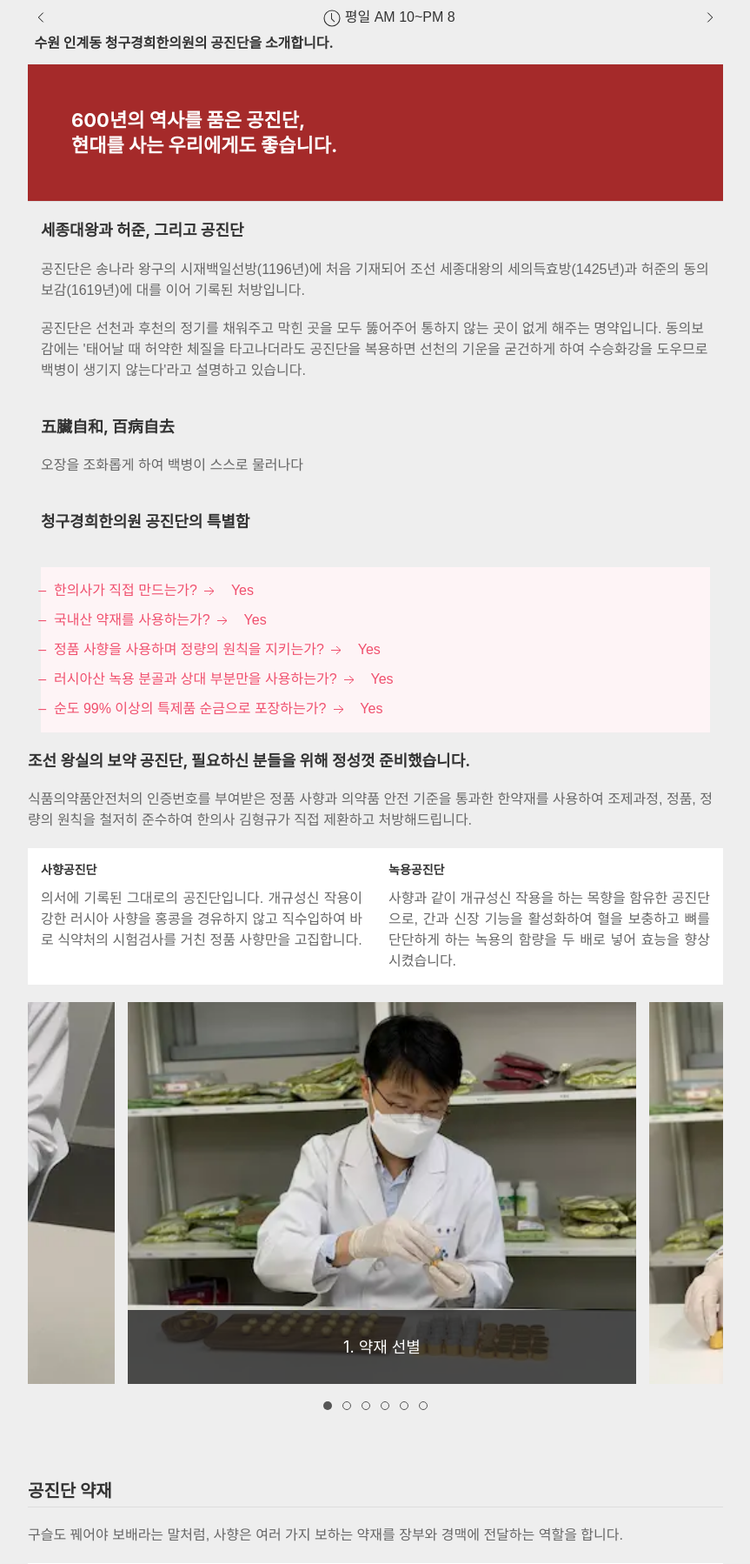
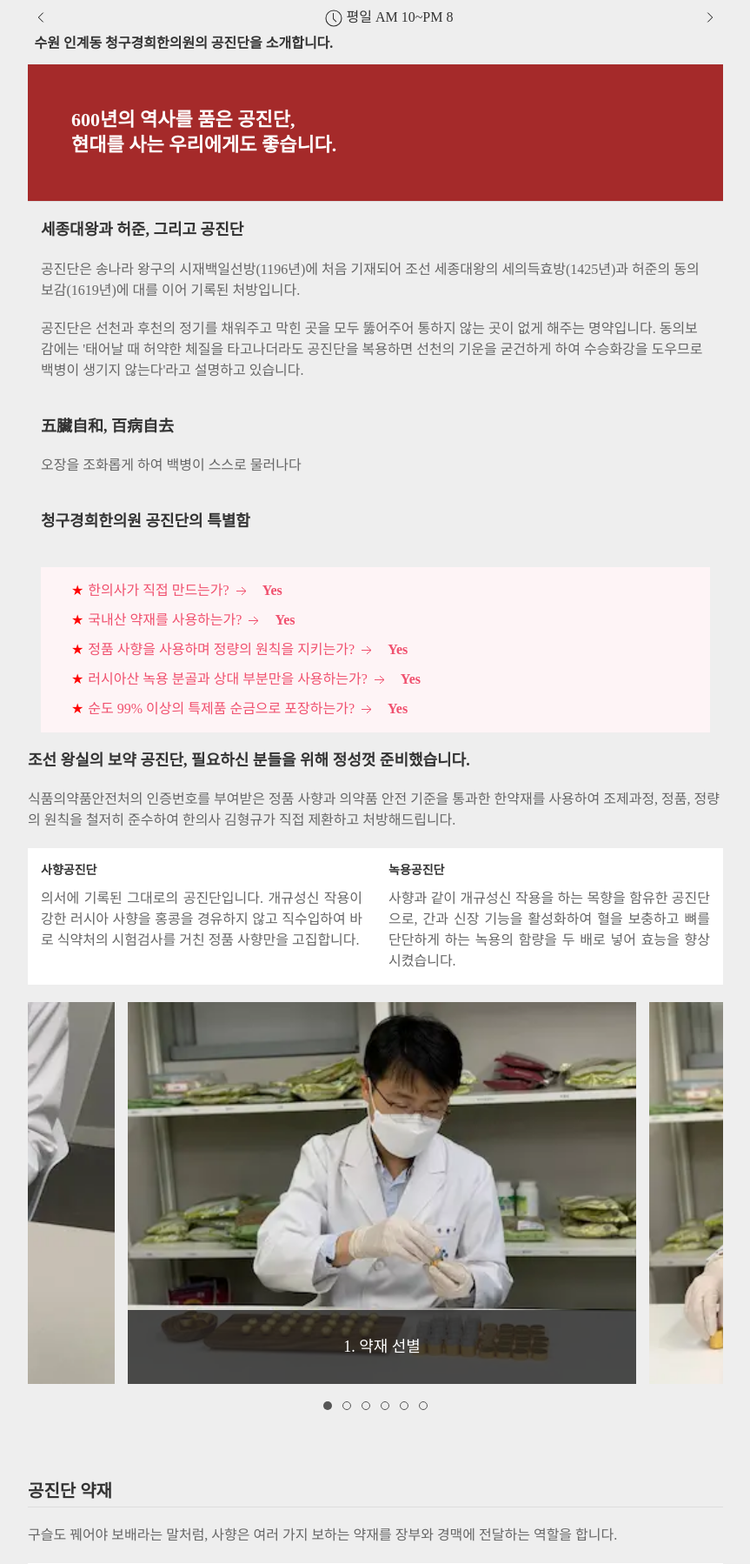
Before and after one commit to rukidding0918/gongjindan, a Python web app: template templates/base.html in a window 1280 px wide. Shown: the top 1798 px of the page at 87% size, without its empty margins (208-1071 px from the left). Run offline with Jinja, Linux system fonts and the light colour scheme; the template is opened without the code that fills it, so the values that code supplies are empty; some libraries are stand-ins or nearby versions; some web fonts are replaced.

Commit message:
fix font

```diff
--- a/assets/css/style.css
+++ b/assets/css/style.css
@@ -13,14 +13,20 @@
     --notification-height: 40px;
 }
 
-@font-face {
+/* @font-face {
     font-family: 'Noto Sans KR';
     src: url('assets/fonts/NotoSansKR-Regular.woff2') format(‘woff2’),
         url('assets/fonts/NotoSansKR-Regular.otf') format('opentype')
+} */
+
+@font-face {
+    font-family: 'Pretendard-Regular';
+    src: url('assets/fonts/Pretendard-Regular.woff2') format(‘woff2’),
+        url('assets/fonts/Pretendard-Regular.otf') format('opentype')
 }
 
 * {
-    font-family: 'Noto Sans KR', sans-serif;
+    font-family: 'Pretendard-Regular' !important;
 }
 
 html {
@@ -121,6 +127,17 @@ dt {
 
 .uk-light .uk-dotnav>*>* {
     border-color: #555;
+}
+
+.special {
+    padding: 0 0 0 30px;
+}
+
+.special li::before {
+    content: "★";
+    margin-left: 5px;
+    margin-right: 5px;
+    color: red;
 }
 
 /* event */
--- a/templates/layout/header.html
+++ b/templates/layout/header.html
@@ -20,12 +20,15 @@
 
     <h3 class="uk-width-1-1">청구경희한의원 공진단의 특별함</h3>
     <div class="uk-alert-danger uk-width-1-1 uk-margin-bottom" uk-alert>
-        <ul class="uk-list uk-list-hyphen">
-            <li>한의사가 직접 만드는가? <span class="uk-margin-small-right" uk-icon="arrow-right"></span> Yes</li>
-            <li>국내산 약재를 사용하는가? <span class="uk-margin-small-right" uk-icon="arrow-right"></span> Yes</li>
-            <li>정품 사향을 사용하며 정량의 원칙을 지키는가? <span class="uk-margin-small-right" uk-icon="arrow-right"></span> Yes</li>
-            <li>러시아산 녹용 분골과 상대 부분만을 사용하는가? <span class="uk-margin-small-right" uk-icon="arrow-right"></span> Yes</li>
-            <li>순도 99% 이상의 특제품 순금으로 포장하는가? <span class="uk-margin-small-right" uk-icon="arrow-right"></span> Yes</li>
+        <ul class="uk-list special">
+            <li>한의사가 직접 만드는가? <span class="uk-margin-small-right" uk-icon="arrow-right"></span> <b>Yes</b></li>
+            <li>국내산 약재를 사용하는가? <span class="uk-margin-small-right" uk-icon="arrow-right"></span> <b>Yes</b></li>
+            <li>정품 사향을 사용하며 정량의 원칙을 지키는가? <span class="uk-margin-small-right" uk-icon="arrow-right"></span> <b>Yes</b>
+            </li>
+            <li>러시아산 녹용 분골과 상대 부분만을 사용하는가? <span class="uk-margin-small-right" uk-icon="arrow-right"></span> <b>Yes</b>
+            </li>
+            <li>순도 99% 이상의 특제품 순금으로 포장하는가? <span class="uk-margin-small-right" uk-icon="arrow-right"></span> <b>Yes</b>
+            </li>
         </ul>
     </div>
 
```
Also changed, not shown: index.html (+9 -6 lines), 2 other files.
